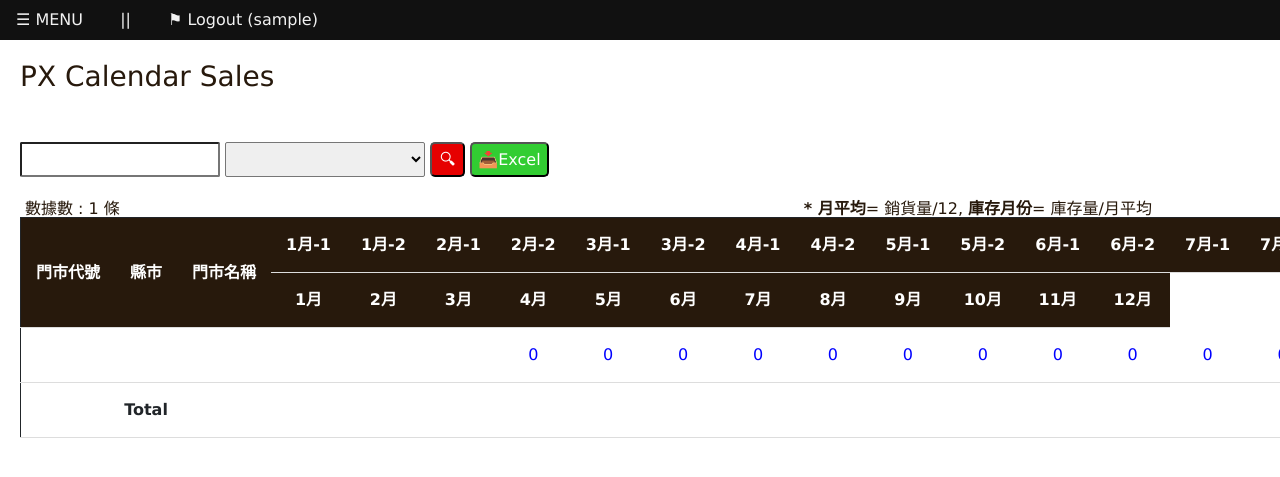
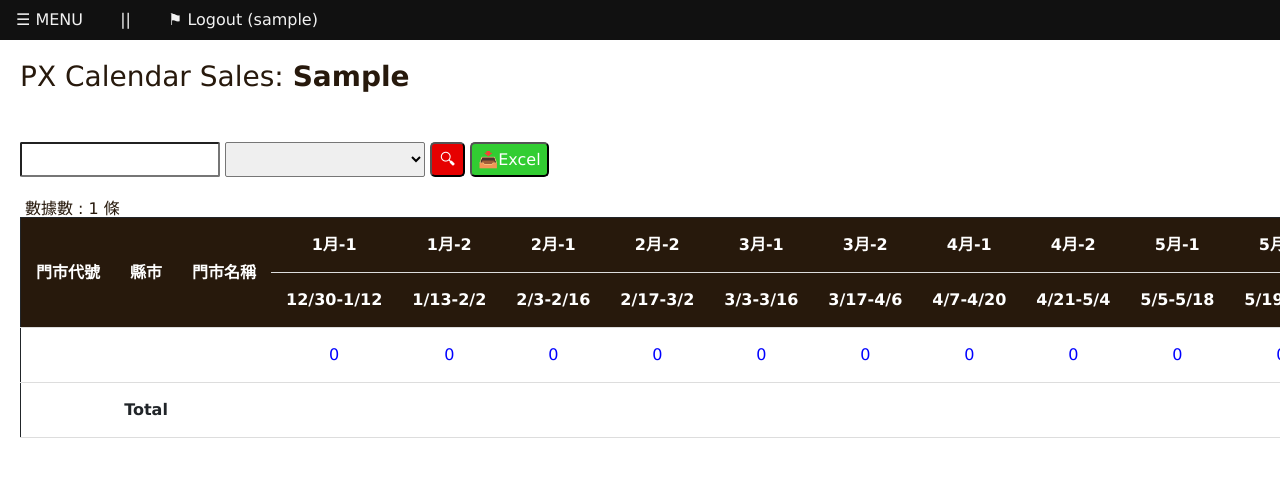
Before and after one commit to PatriciaPark/data_statistics, a Django app: template mysite/csp/templates/csp/index.html in a window 1280 px wide. Shown: the part 107-584 px from the top of the page. Run offline with Django 4.2, Linux system fonts and the light colour scheme; a user stored in the database is signed in; tables that the repository leaves empty hold one stand-in row (values such as "Sample post"); the template is opened without the code that fills it: values that come from a table or form of the project are taken from there, most other values are stand-ins (such as "Sample title", 1, 10 or a date in 2020).

Commit message:
csp complete

```diff
--- a/mysite/csp/static/css/csp.css
+++ b/mysite/csp/static/css/csp.css
@@ -41,9 +41,3 @@ th {
     color: #27190c;
     margin-bottom: 0px;
 }
-/* 항목 설명 p */
-#pInfo {
-    position:absolute;
-    right: 10%;
-    color: #27190c;
-}
--- a/mysite/csp/templates/csp/index.html
+++ b/mysite/csp/templates/csp/index.html
@@ -3,11 +3,12 @@
 {% load static %}
 <link rel="stylesheet" href="{% static 'css/style.css' %}">
 <link rel="stylesheet" href="{% static 'css/csp.css' %}">
+<script src="https://ajax.googleapis.com/ajax/libs/jquery/3.6.0/jquery.min.js"></script>
 <style type="text/css">
 
 </style>
 {% if user.is_authenticated %}
-    <h3 class="menuTitle">PX Calendar Sales</h3>
+    <h3 class="menuTitle">PX Calendar Sales: <B>{{prdname.0}}</B></h3>
     <form method="GET">
         <div class="searchForm">
             <input type="number" id="yearSearch" name="input-year" min="2000" max="2099" step="1" class="select"/>
@@ -20,10 +21,9 @@
                 <option value="17010002">蔘精ET禮盒</option>
             </select>
             <input type="submit" id="btnSearch" value="🔍︎">
-            <input type="button" class="btnExcel" value="📥Excel" onclick="fnExceldown('myTable','yearlyByMonth');">
+            <input type="button" class="btnExcel" value="📥Excel" onclick="fnExceldown('myTable','pxYearlySales');">
         </div>
         <p id="pCount">數據數 : {{data.count}} 條</p>
-        <p id="pInfo"><B>* 月平均</B>= 銷貨量/12, <B>庫存月份</B>= 庫存量/月平均</p>
         <div class="dataGrid">
             <table class="tableGrid" id="myTable">
                 <thead class="sticky-element">
@@ -58,18 +58,30 @@
                         <th rowspan="2"><B>Total</B></th>
                     </tr>
                     <tr>
-                        <th><B>1月</B></th>
-                        <th><B>2月</B></th>
-                        <th><B>3月</B></th>
-                        <th><B>4月</B></th>
-                        <th><B>5月</B></th>
-                        <th><B>6月</B></th>
-                        <th><B>7月</B></th>
-                        <th><B>8月</B></th>
-                        <th><B>9月</B></th>
-                        <th><B>10月</B></th>
-                        <th><B>11月</B></th>
-                        <th><B>12月</B></th>
+                        <th><B>12/30-1/12</B></th>
+                        <th><B>1/13-2/2</B></th>
+                        <th><B>2/3-2/16</B></th>
+                        <th><B>2/17-3/2</B></th>
+                        <th><B>3/3-3/16</B></th>
+                        <th><B>3/17-4/6</B></th>
+                        <th><B>4/7-4/20</B></th>
+                        <th><B>4/21-5/4</B></th>
+                        <th><B>5/5-5/18</B></th>
+                        <th><B>5/19-6/1</B></th>
+                        <th><B>6/2-6/15</B></th>
+                        <th><B>6/16-7/6</B></th>
+                        <th><B>7/7-7/20</B></th>
+                        <th><B>7/21-8/10</B></th>
+                        <th><B>8/11-8/24</B></th>
+                        <th><B>8/25-9/7</B></th>
+                        <th><B>9/8-9/21</B></th>
+                        <th><B>9/22-10/5</B></th>
+                        <th><B>10/6-10/19</B></th>
+                        <th><B>10/20-11/2</B></th>
+                        <th><B>11/3-11/23</B></th>
+                        <th><B>11/24-12/7</B></th>
+                        <th><B>12/8-12/21</B></th>
+                        <th><B>12/22-1/4</B></th>
                     </tr>
                 </thead>
                 <tbody id="datafield">
@@ -79,84 +91,118 @@
                         <td>{{data.str_code}}</td>
                         <td>{{data.str_code__str_city}}</td>
                         <td>{{data.str_code__str_name}}</td>
-                        <td>{{data.inv_d_save__sum}}</td>
-                        <td>{{data.inv_d_buy__sum}}</td>
-                        <td>{{data.inv_d_return__sum}}</td>
                         {% comment %} 월별 판매 합 {% endcomment %}
                         {% with i=forloop.counter0 %}
                         {% load index %}
-                            {% with  saleJan|index:i as sale1 %}
-                            <td style="color:blue">{{sale1.inv_d_sale__sum|default:'0'}}</td>
-                            {% endwith %}
-                            {% with  saleFeb|index:i as sale2 %}
-                            <td style="color:blue">{{sale2.inv_d_sale__sum|default:'0'}}</td>
-                            {% endwith %}
-                            {% with  saleMar|index:i as sale3 %}
-                            <td style="color:blue">{{sale3.inv_d_sale__sum|default:'0'}}</td>
-                            {% endwith %}
-                            {% with  saleApr|index:i as sale4 %}
-                            <td style="color:blue">{{sale4.inv_d_sale__sum|default:'0'}}</td>
-                            {% endwith %}
-                            {% with  saleMay|index:i as sale5 %}
-                            <td style="color:blue">{{sale5.inv_d_sale__sum|default:'0'}}</td>
-                            {% endwith %}
-                            {% with  saleJun|index:i as sale6 %}
-                            <td style="color:blue">{{sale6.inv_d_sale__sum|default:'0'}}</td>
-                            {% endwith %}
-                            {% with  saleJul|index:i as sale7 %}
-                            <td style="color:blue">{{sale7.inv_d_sale__sum|default:'0'}}</td>
-                            {% endwith %}
-                            {% with  saleAug|index:i as sale8 %}
-                            <td style="color:blue">{{sale8.inv_d_sale__sum|default:'0'}}</td>
-                            {% endwith %}
-                            {% with  saleSep|index:i as sale9 %}
-                            <td style="color:blue">{{sale9.inv_d_sale__sum|default:'0'}}</td>
-                            {% endwith %}
-                            {% with  saleOct|index:i as sale10 %}
-                            <td style="color:blue">{{sale10.inv_d_sale__sum|default:'0'}}</td>
-                            {% endwith %}
-                            {% with  saleNov|index:i as sale11 %}
+                            {% with  saleJan|index:i as sale11 %}
                             <td style="color:blue">{{sale11.inv_d_sale__sum|default:'0'}}</td>
                             {% endwith %}
-                            {% with  saleDec|index:i as sale12 %}
+                            {% with  saleJan2|index:i as sale12 %}
                             <td style="color:blue">{{sale12.inv_d_sale__sum|default:'0'}}</td>
+                            {% endwith %}
+                            {% with  saleFeb|index:i as sale21 %}
+                            <td style="color:blue">{{sale21.inv_d_sale__sum|default:'0'}}</td>
+                            {% endwith %}
+                            {% with  saleFeb2|index:i as sale22 %}
+                            <td style="color:blue">{{sale22.inv_d_sale__sum|default:'0'}}</td>
+                            {% endwith %}
+                            {% with  saleMar|index:i as sale31 %}
+                            <td style="color:blue">{{sale31.inv_d_sale__sum|default:'0'}}</td>
+                            {% endwith %}
+                            {% with  saleMar2|index:i as sale32 %}
+                            <td style="color:blue">{{sale32.inv_d_sale__sum|default:'0'}}</td>
+                            {% endwith %}
+                            {% with  saleApr|index:i as sale41 %}
+                            <td style="color:blue">{{sale41.inv_d_sale__sum|default:'0'}}</td>
+                            {% endwith %}
+                            {% with  saleApr2|index:i as sale42 %}
+                            <td style="color:blue">{{sale42.inv_d_sale__sum|default:'0'}}</td>
+                            {% endwith %}
+                            {% with  saleMay|index:i as sale51 %}
+                            <td style="color:blue">{{sale51.inv_d_sale__sum|default:'0'}}</td>
+                            {% endwith %}
+                            {% with  saleMay2|index:i as sale52 %}
+                            <td style="color:blue">{{sale52.inv_d_sale__sum|default:'0'}}</td>
+                            {% endwith %}
+                            {% with  saleJun|index:i as sale61 %}
+                            <td style="color:blue">{{sale61.inv_d_sale__sum|default:'0'}}</td>
+                            {% endwith %}
+                            {% with  saleJun2|index:i as sale62 %}
+                            <td style="color:blue">{{sale62.inv_d_sale__sum|default:'0'}}</td>
+                            {% endwith %}
+                            {% with  saleJul|index:i as sale71 %}
+                            <td style="color:blue">{{sale71.inv_d_sale__sum|default:'0'}}</td>
+                            {% endwith %}
+                            {% with  saleJul2|index:i as sale72 %}
+                            <td style="color:blue">{{sale72.inv_d_sale__sum|default:'0'}}</td>
+                            {% endwith %}
+                            {% with  saleAug|index:i as sale81 %}
+                            <td style="color:blue">{{sale81.inv_d_sale__sum|default:'0'}}</td>
+                            {% endwith %}
+                            {% with  saleAug2|index:i as sale82 %}
+                            <td style="color:blue">{{sale82.inv_d_sale__sum|default:'0'}}</td>
+                            {% endwith %}
+                            {% with  saleSep|index:i as sale91 %}
+                            <td style="color:blue">{{sale91.inv_d_sale__sum|default:'0'}}</td>
+                            {% endwith %}
+                            {% with  saleSep2|index:i as sale92 %}
+                            <td style="color:blue">{{sale92.inv_d_sale__sum|default:'0'}}</td>
+                            {% endwith %}
+                            {% with  saleOct|index:i as sale101 %}
+                            <td style="color:blue">{{sale101.inv_d_sale__sum|default:'0'}}</td>
+                            {% endwith %}
+                            {% with  saleOct2|index:i as sale102 %}
+                            <td style="color:blue">{{sale102.inv_d_sale__sum|default:'0'}}</td>
+                            {% endwith %}
+                            {% with  saleNov|index:i as sale111 %}
+                            <td style="color:blue">{{sale111.inv_d_sale__sum|default:'0'}}</td>
+                            {% endwith %}
+                            {% with  saleNov2|index:i as sale112 %}
+                            <td style="color:blue">{{sale112.inv_d_sale__sum|default:'0'}}</td>
+                            {% endwith %}
+                            {% with  saleDec|index:i as sale121 %}
+                            <td style="color:blue">{{sale121.inv_d_sale__sum|default:'0'}}</td>
+                            {% endwith %}
+                            {% with  saleDec2|index:i as sale122 %}
+                            <td style="color:blue">{{sale122.inv_d_sale__sum|default:'0'}}</td>
                             {% endwith %}
                         {% endwith %}
                         <td>{{data.inv_d_sale__sum}}</td>
-                        <td>{{data.inv_d_stock__sum}}</td>
-                        <td>{% widthratio data.inv_d_sale__sum 12 1 %}</td>
-                        <input type="hidden" value="{% widthratio data.inv_d_sale__sum 12 1 as monAvg %}">
-                        <td>{% widthratio data.inv_d_stock__sum monAvg 1 %}</td>
                     </tr>
                     {% endfor %}
                     <tr>
                         <td colspan="3"><B>Total</B></td>
-                        <td><B>{{totaldata.inv_d_save__sum}}</B></td>
-                        <td><B>{{totaldata.inv_d_buy__sum}}</B></td>
-                        <td><B>{{totaldata.inv_d_return__sum}}</B></td>
                         {% comment %} 월별 판매 총합 {% endcomment %}
                         <td style="color:blue"><B>{{totalsaleJan.inv_d_sale__sum|default_if_none:'0'}}</B></td>
+                        <td style="color:blue"><B>{{totalsaleJan2.inv_d_sale__sum|default_if_none:'0'}}</B></td>
                         <td style="color:blue"><B>{{totalsaleFeb.inv_d_sale__sum|default_if_none:'0'}}</B></td>
+                        <td style="color:blue"><B>{{totalsaleFeb2.inv_d_sale__sum|default_if_none:'0'}}</B></td>
                         <td style="color:blue"><B>{{totalsaleMar.inv_d_sale__sum|default_if_none:'0'}}</B></td>
+                        <td style="color:blue"><B>{{totalsaleMar2.inv_d_sale__sum|default_if_none:'0'}}</B></td>
                         <td style="color:blue"><B>{{totalsaleApr.inv_d_sale__sum|default_if_none:'0'}}</B></td>
+                        <td style="color:blue"><B>{{totalsaleApr2.inv_d_sale__sum|default_if_none:'0'}}</B></td>
                         <td style="color:blue"><B>{{totalsaleMay.inv_d_sale__sum|default_if_none:'0'}}</B></td>
+                        <td style="color:blue"><B>{{totalsaleMay2.inv_d_sale__sum|default_if_none:'0'}}</B></td>
                         <td style="color:blue"><B>{{totalsaleJun.inv_d_sale__sum|default_if_none:'0'}}</B></td>
+                        <td style="color:blue"><B>{{totalsaleJun2.inv_d_sale__sum|default_if_none:'0'}}</B></td>
                         <td style="color:blue"><B>{{totalsaleJul.inv_d_sale__sum|default_if_none:'0'}}</B></td>
+                        <td style="color:blue"><B>{{totalsaleJul2.inv_d_sale__sum|default_if_none:'0'}}</B></td>
                         <td style="color:blue"><B>{{totalsaleAug.inv_d_sale__sum|default_if_none:'0'}}</B></td>
+                        <td style="color:blue"><B>{{totalsaleAug2.inv_d_sale__sum|default_if_none:'0'}}</B></td>
                         <td style="color:blue"><B>{{totalsaleSep.inv_d_sale__sum|default_if_none:'0'}}</B></td>
+                        <td style="color:blue"><B>{{totalsaleSep2.inv_d_sale__sum|default_if_none:'0'}}</B></td>
                         <td style="color:blue"><B>{{totalsaleOct.inv_d_sale__sum|default_if_none:'0'}}</B></td>
+                        <td style="color:blue"><B>{{totalsaleOct2.inv_d_sale__sum|default_if_none:'0'}}</B></td>
                         <td style="color:blue"><B>{{totalsaleNov.inv_d_sale__sum|default_if_none:'0'}}</B></td>
+                        <td style="color:blue"><B>{{totalsaleNov2.inv_d_sale__sum|default_if_none:'0'}}</B></td>
                         <td style="color:blue"><B>{{totalsaleDec.inv_d_sale__sum|default_if_none:'0'}}</B></td>
+                        <td style="color:blue"><B>{{totalsaleDec2.inv_d_sale__sum|default_if_none:'0'}}</B></td>
                         {% comment %} 판매, 재고, 월평균, 월재고 {% endcomment %}
                         <td><B>{{totaldata.inv_d_sale__sum}}</B></td>
-                        <td><B>{{totaldata.inv_d_stock__sum}}</B></td>
-                        <td><B>{% widthratio totaldata.inv_d_sale__sum 12 1 %}</B></td>
-                        <input type="hidden" value="{% widthratio totaldata.inv_d_sale__sum 12 1 as monAvg %}">
-                        <td><B>{% widthratio totaldata.inv_d_stock__sum monAvg 1 %}</B></td>
                     </tr>
                     {% else %}
                     <tr>
-                        <td colspan="22"><B>No Data</B></td>
+                        <td colspan="28"><B>No Data</B></td>
                     </tr>
                     {% endif %}
                 <tbody>
```
Also changed, not shown: mysite/csp/views.py (+61 -30 lines).
